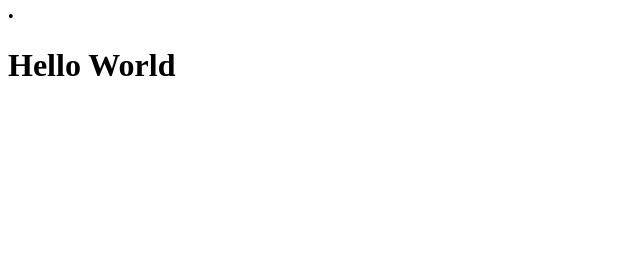
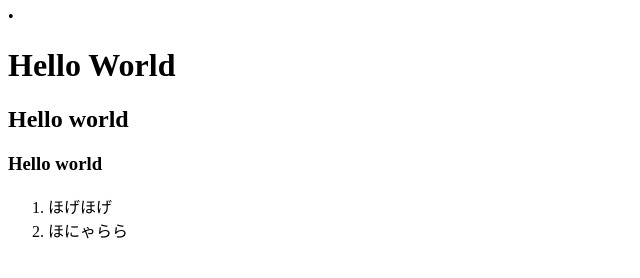
Before and after one commit to ka2uking-beep/web2022-1, a plain HTML site: page index.html in a window 1280 px wide. Shown: the whole page, without its empty margins (0-640 px from the left). Drawn offline with Linux system fonts and the light colour scheme.

Commit message:
Update index.html

```diff
--- a/index.html
+++ b/index.html
@@ -6,5 +6,11 @@
 </head>
   <body>
 •    <h1>Hello World</h1>
+      <h2>Hello world</h2>
+      <h3>Hello world</h3>
+      <ol>
+         <li>ほげほげ</li>
+        <li>ほにゃらら</li>
+      </ol>
   </body>
-  </html>
+</html>
```
